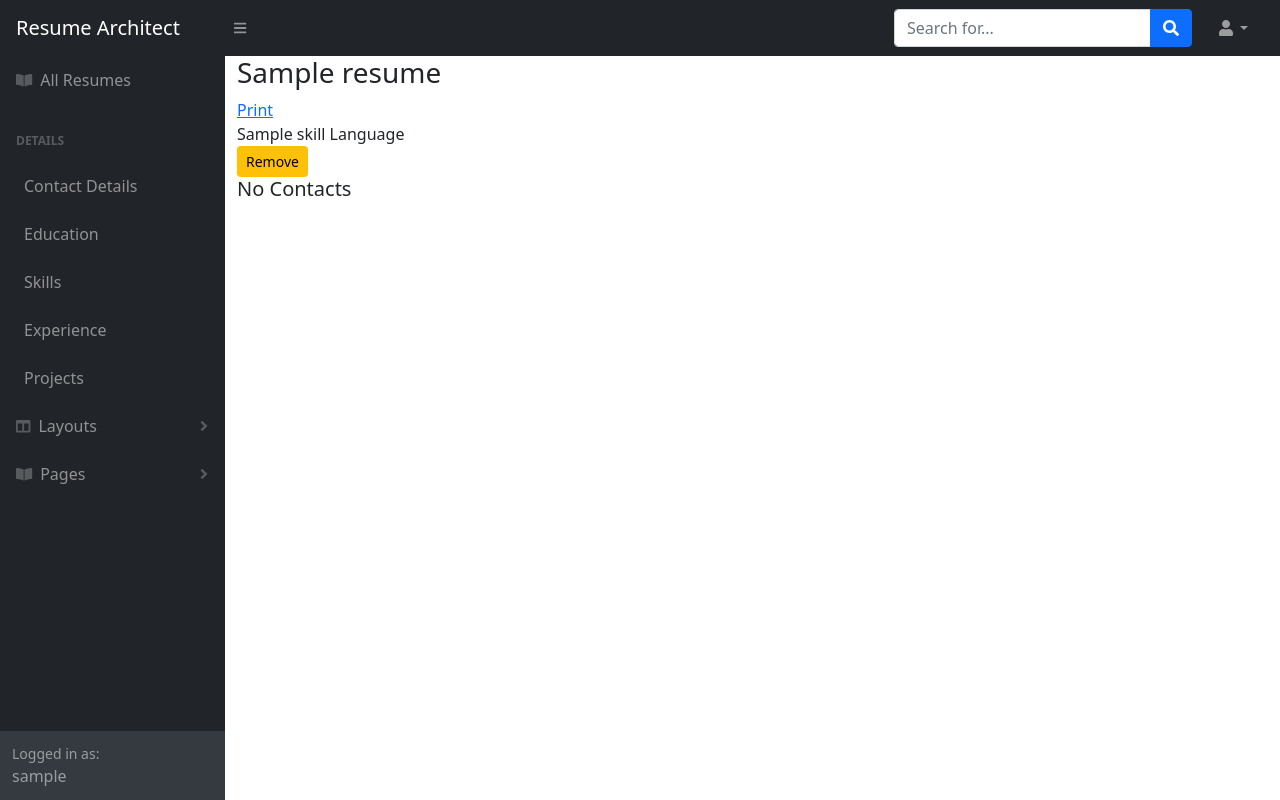
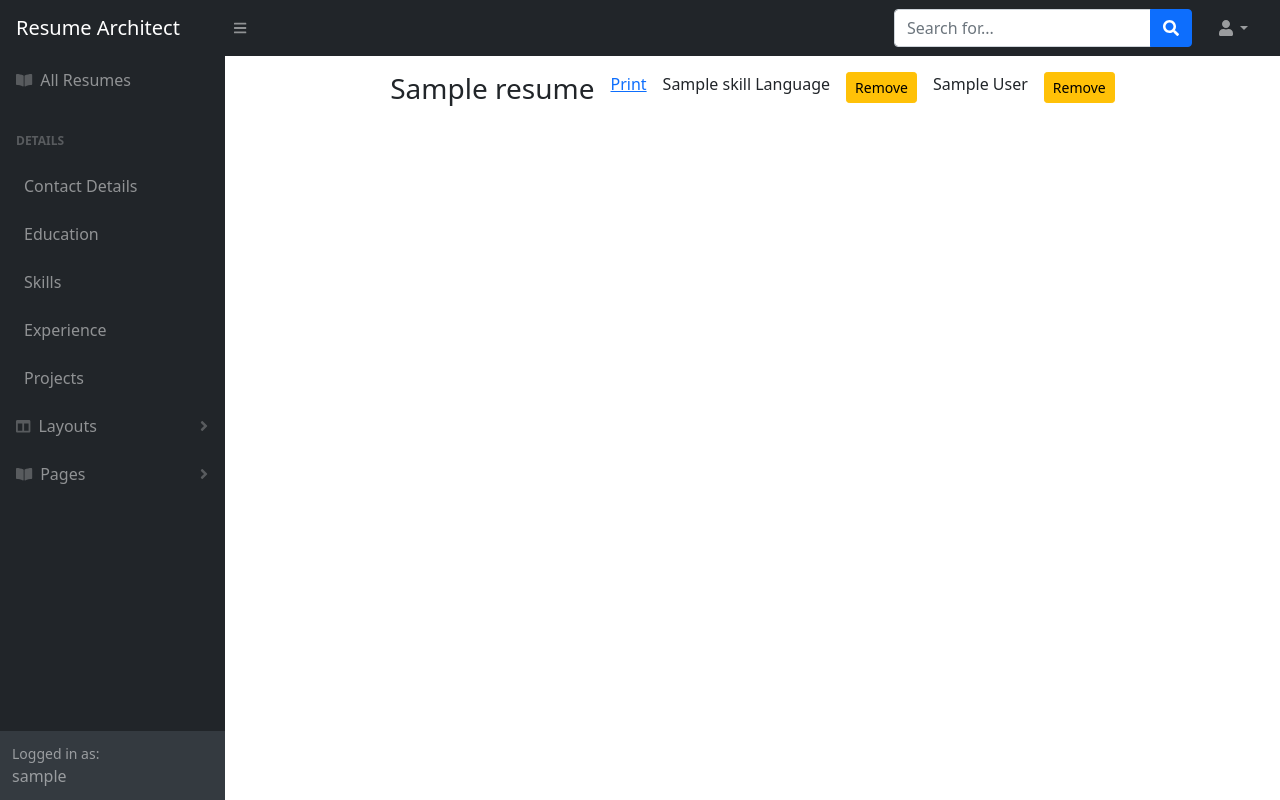
Before and after one commit to Jazmin-Ewers/resume_architect, a Django app: page /resumes/1/ in a window 1280 px wide. Run offline with Django 3.2, Linux system fonts and the light colour scheme; a user stored in the database is signed in; tables that the repository leaves empty hold one stand-in row (values such as "Sample post"); some libraries are stand-ins or nearby versions.

Commit message:
Fix resume detail page html for readability and fix display contacts bug

```diff
--- a/main_app/templates/resumes/detail.html
+++ b/main_app/templates/resumes/detail.html
@@ -1,93 +1,86 @@
 {% extends 'base.html' %}
-{% block content%}
-<div class="">
+{% block content %}
+<div class="main--container">
 
 
+  <h3>{{ resume.name }}</h3>
+  <a href="{% url 'resumes_print' resume.id %}">Print</a>
+
+<!-- Not Associated Skills -->
+  {% for skill in skills %}
     <div class="">
-    <div class="-content">
-      {% for skill in skills %}
-      <span class="-title">{{ skill.name }}</span>
+      <p class="-title">{{ skill.name }}</p>
       <p>Type: {{ skill.type }}</p>
-      <input type="checkbox" name="skills" value="{{ skill.name }}">
-      <label for=""></label><br>
     </div>
-    <div class="-action">
+    <div class="">
       <form action="{% url 'assoc_skill' resume.id skill.id %}" method="POST">
         {% csrf_token %}
         <button class="btn btn-primary" Type="submit"> ADD</button>
       </form>
     </div>
+  {% endfor %}
+
+
+  <!-- Not Associated Contacts -->
+
+  {% for contact in contacts %}
+    <div class="">
+      <p class="-title">{{ contact.first_name }}</p>
+      <p>Type: {{ contact.last_name }}</p>
     </div>
-  {% endfor %}
-</div>
-
     <div class="">
-  <div class="-content">
-    {% for contact in contacts %}
-    <span class="-title">{{ contact.first_name }}</span>
-    <p>Type: {{ contact.last_name }}</p>
-    <input type="checkbox" name="" value="{{ contact.name }}">
-    <label for=""></label><br>
-  </div>
-  <div class="-action">
       <form action="{% url 'assoc_contact' resume.id contact.id %}" method="POST">
         {% csrf_token %}
       <button class="btn btn-primary" Type="submit"> ADD</button>
       </form>
     </div>
-</div>
   {% endfor %}
-</div>
 
 
-<div class="">
-  <h3>{{ resume.name }}</h3>
-  <a href="{% url 'resumes_print' resume.id %}">Print</a>
+
+
+
+    <!-- Dissplay Added Skills -->
     {% if resume.skills.count %}
       {% for skill in resume.skills.all %}
         <div class="">
-        <div class="-content">
-          <span class="-title">
+          <p class="-title">
             {{ skill.name }}
             {{ skill.get_type_display }}
-          </span>
+          </p>
         </div>
-      <div class="-action">
+        <div class="">
             <form action="" method="POST">
               {% csrf_token %}
               <button type="submit" class="btn btn-warning btn-sm">Remove</button>
             </form>
         </div>
-      </div>
       {% endfor %}
     {% else %}
       <h5>No Skills</h5>
     {% endif %}
-</div>
 
-{% if resume.contacts.count %}
-{% for contact in resume.contacts.all %}
+
+
+  <!-- Display Added Contacts -->
+  {% if resume.contact.count %}
+    {% for contact in resume.contact.all %}
       <div class="">
-    <div class="">
-      <span class="card-title">
+        <p class="">
           {{ contact.first_name }}
           {{ contact.last_name }}
-      </span>
+        </p>
       </div>
-  <div class="card-action">
+      <div class="">
           <form action="" method="POST">
             {% csrf_token %}
             <button type="submit" class="btn btn-warning btn-sm">Remove</button>
           </form>
       </div>
-  </div>
     {% endfor %}
   {% else %}
    <h5>No Contacts</h5>
   {% endif %}
-</div>
-
-
 
 
 
--- a/main_app/templates/resumes/index.html
+++ b/main_app/templates/resumes/index.html
@@ -2,8 +2,8 @@
 {% block content %}
 
 <h2 class="heading-primary">Your Resumes</h2>
+<div class="main--container">
 
-<div class="main--container">
 
   {% for resume in resumes %}
   <div class="card-box">
```
Lines whose indentation alone changed are shown as unchanged.
